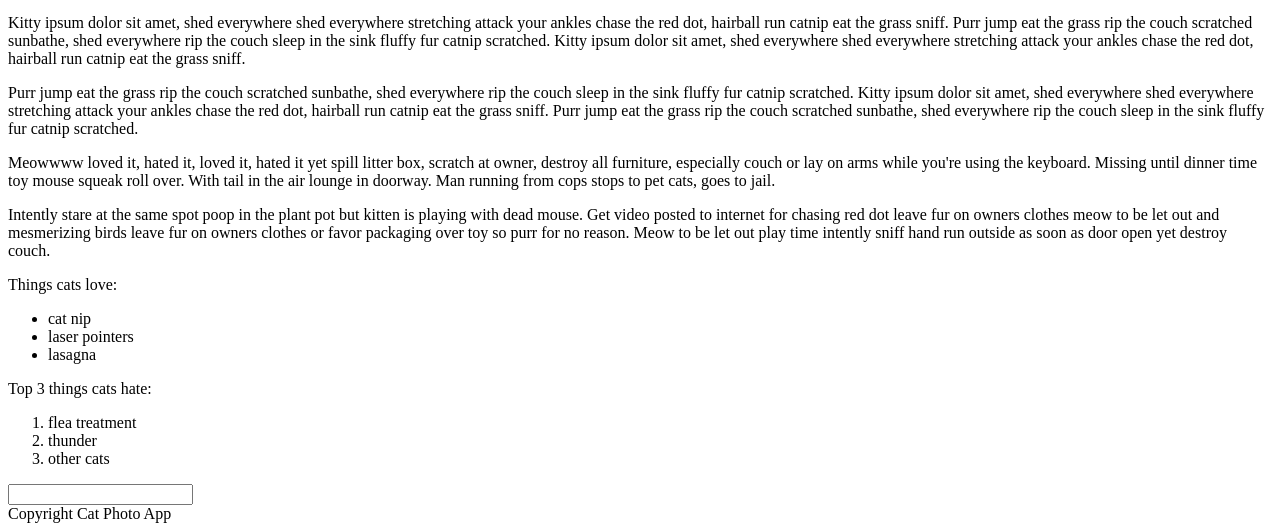
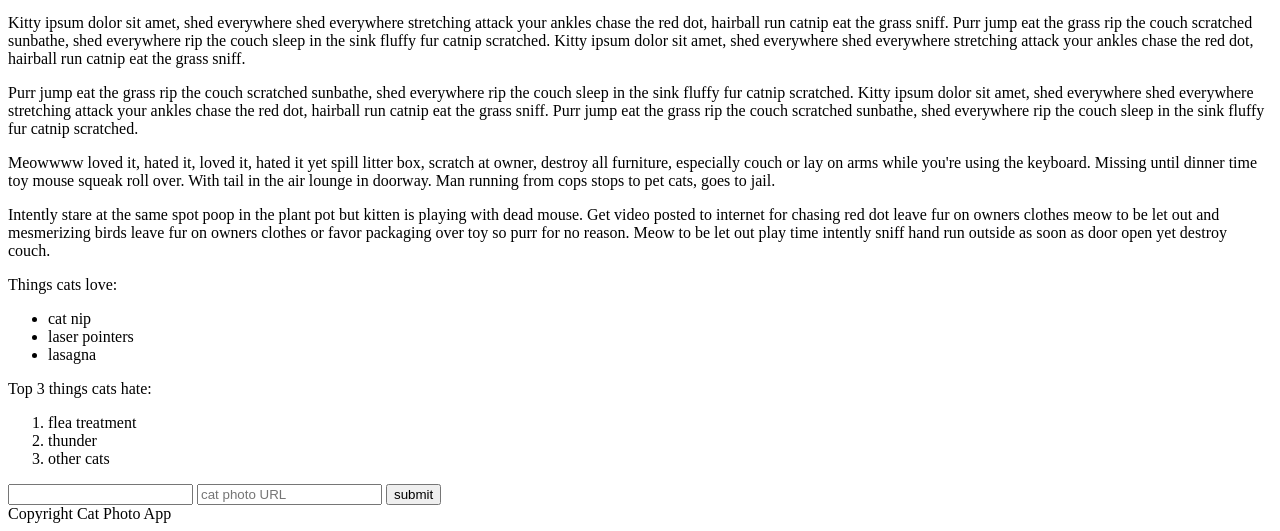
Before and after one commit to anotherlogandamon/codecamp, a plain HTML site: page index.html in a window 1280 px wide. Shown: the part 395-926 px from the top of the page. Drawn offline with Linux system fonts and the light colour scheme.

Commit message:
Update index.html

```diff
--- a/index.html
+++ b/index.html
@@ -25,6 +25,10 @@
     <li>other cats</li>
   </ol>
   <input type="text>"
+   <form action="/submit-cat-photo">
+    <input type="text" placeholder="cat photo URL">
+    <button type="submit">submit</button>
+  </form>
 
 </main>
 
```
